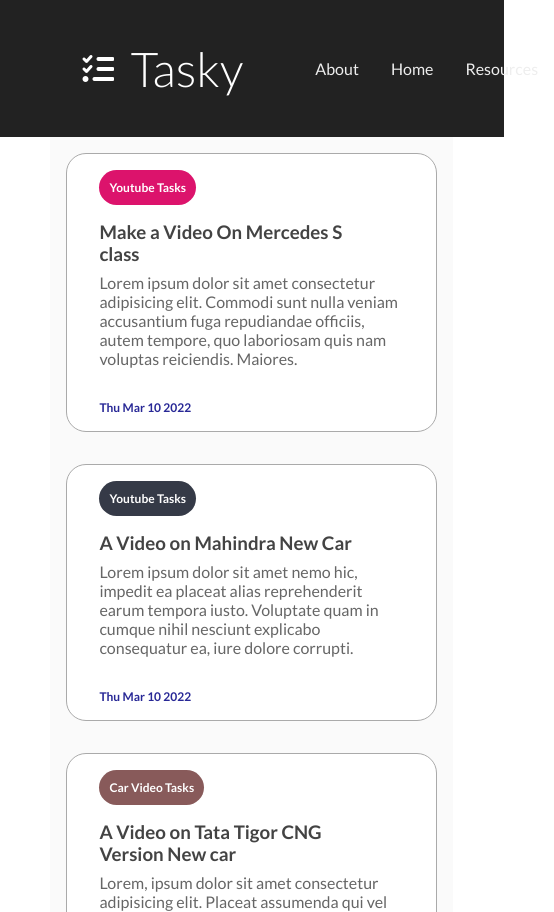
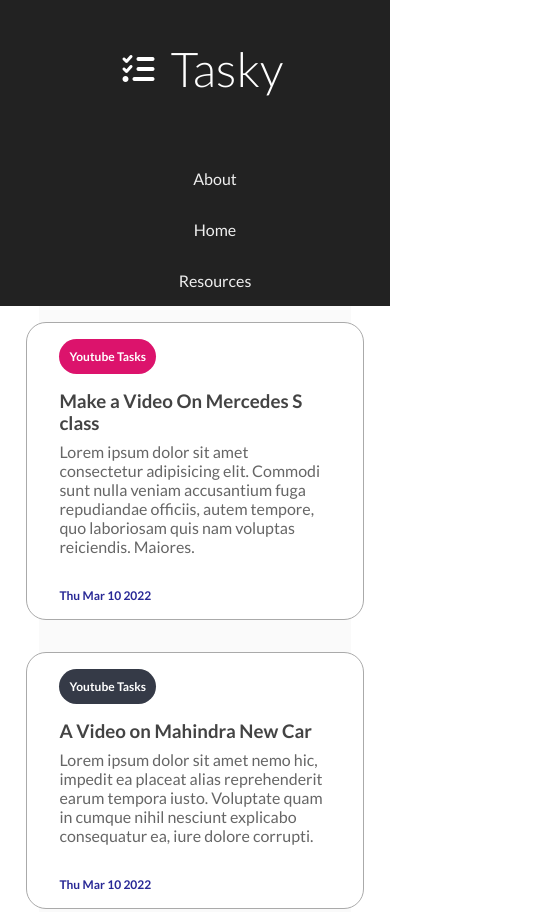
Before and after one commit to radharamanaa/ResponsiveTaskyDesign, a plain HTML site: page index.html in a window 390 px wide. Shown: the top 912 px of the page, 554 px wide, since content can reach past the window. Drawn offline with Linux system fonts and the light colour scheme; a web font is replaced by a local one.

Commit message:
fullyresponsive

```diff
--- a/style.css
+++ b/style.css
@@ -150,3 +150,25 @@ background-color: #333;
 border-radius: 5px;
 cursor: pointer;
 }
+@media only screen and (max-width:550px) {
+    .header-logo{
+        display: flex;
+        flex-direction: column;
+    }
+    .flex-footer{
+        flex-flow: column wrap;
+    }
+    .ul-flex{
+        flex-flow: column wrap;
+    }
+    .header-flex{
+        flex-flow: column wrap;
+    }
+    .header-logo{
+        flex-flow: row nowrap;
+        justify-content: center;
+        padding-bottom: .5rem;
+        margin-bottom: .5rem;
+    }
+
+}
```
